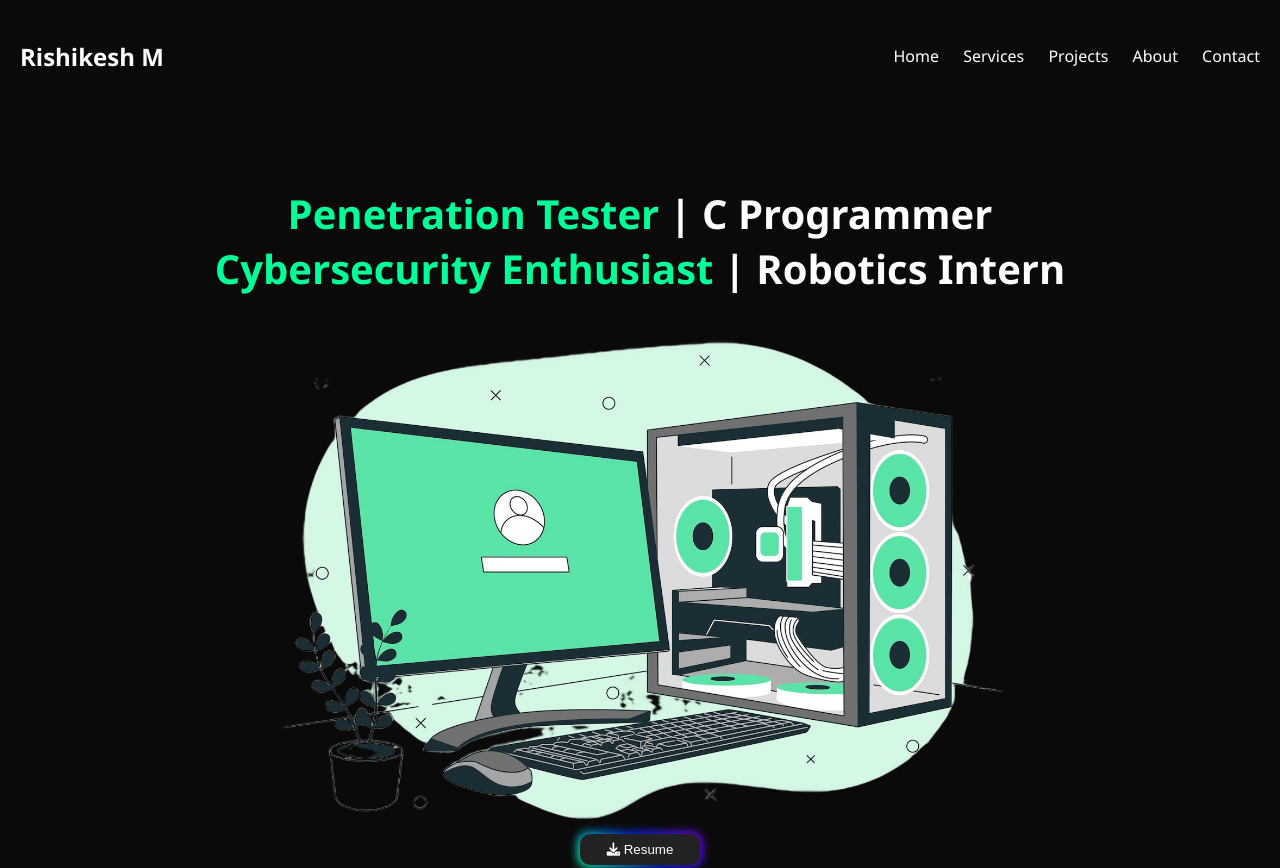
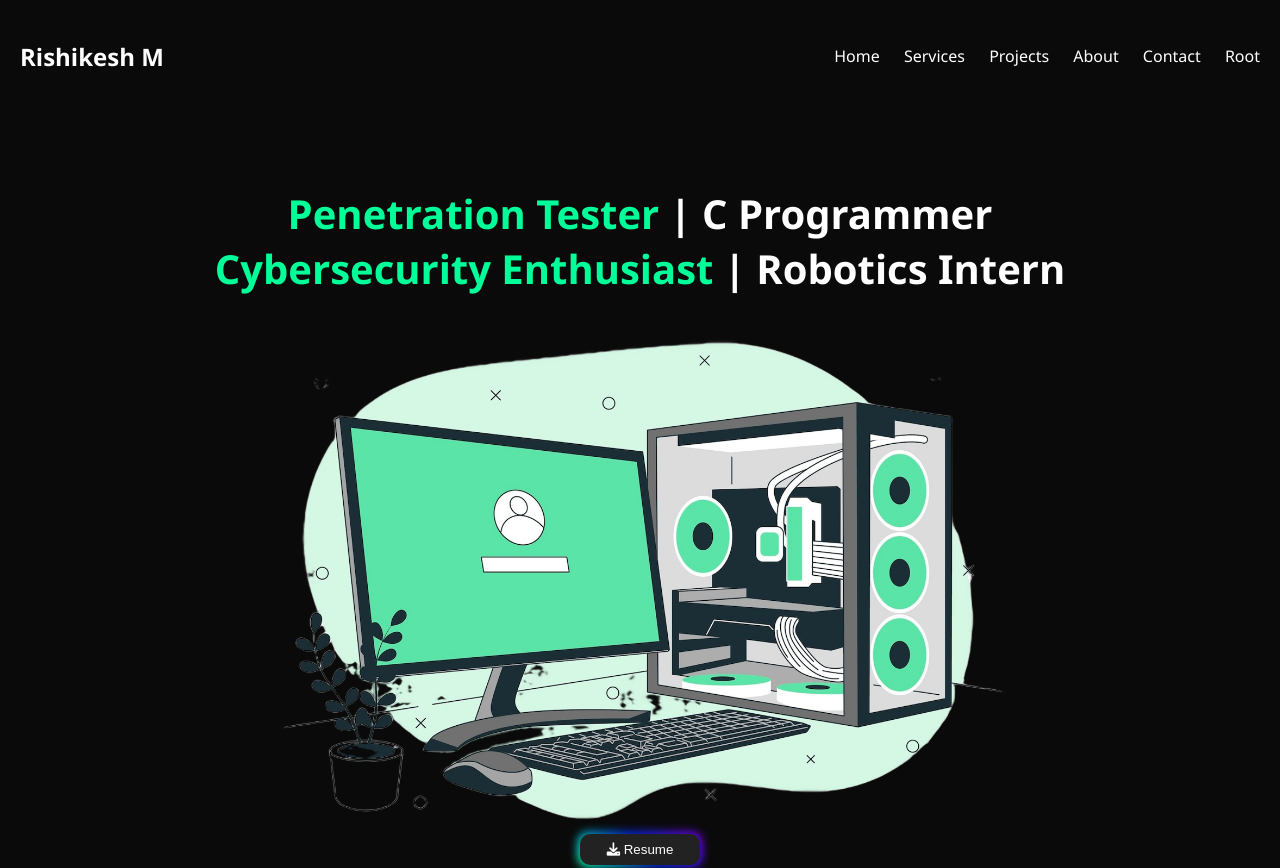
Before and after one commit to Rishikesh-M/Portfolio, a plain HTML site: page index.html in a window 1280 px wide. Shown: the top 868 px of the page. Drawn offline with nearby package versions, Linux system fonts and the light colour scheme.

Commit message:
Update index.html

```diff
--- a/index.html
+++ b/index.html
@@ -190,6 +190,7 @@
       <a href="#projects">Projects</a>
       <a href="#about">About</a>
       <a href="#contact">Contact</a>
+      <a href="root.html">Root</a>
     </nav>
   </header>
   <section class="intro">
```
